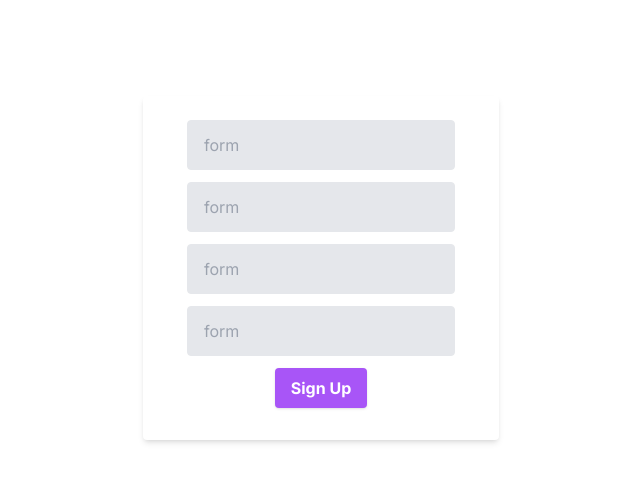
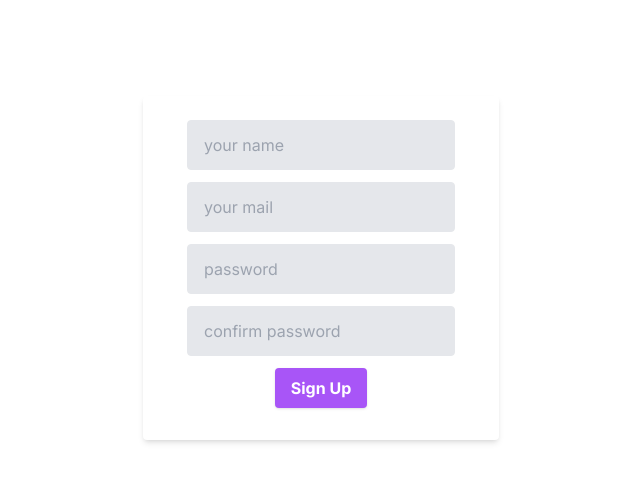
Before and after one commit to JoseOgam/Next20, a Next.js app in the folder auth/: page / in a window 1280 px wide. Shown: the top 482 px of the page, without its empty margins (319-959 px from the left). Built offline with nearby package versions, Linux system fonts and the light colour scheme.

Commit message:
created signup component

```diff
--- a/auth/components/Signup.tsx
+++ b/auth/components/Signup.tsx
@@ -6,35 +6,39 @@ const Signup = () => {
       <form className="bg-white shadow-md rounded px-8 pt-6 pb-8 mb-4">
         <div className="w-full md:w-full px-3 mb-6 md:mb-0">
           <input
-            placeholder="form"
+            placeholder="your name"
             className="appearance-none block w-full bg-gray-200
              text-gray-700 border border-gray-200 rounded py-3 px-4 focus:outline-none focus:bg-white focus:border-gray-500"
             type="text"
+            required
           />
         </div>
         <div className="w-full md:w-full px-3 mb-6 md:mb-0 pt-3">
           <input
-            placeholder="form"
+            placeholder="your mail"
             className="appearance-none block w-full bg-gray-200
              text-gray-700 border border-gray-200 rounded py-3 px-4 focus:outline-none focus:bg-white focus:border-gray-500"
-            type="text"
+            type="email"
+            required
           />
         </div>
 
         <div className="w-full md:w-full px-3 mb-6 md:mb-0 pt-3">
           <input
-            placeholder="form"
+            placeholder="password"
             className="appearance-none block w-full bg-gray-200
              text-gray-700 border border-gray-200 rounded py-3 px-4 focus:outline-none focus:bg-white focus:border-gray-500"
-            type="text"
+            type="password"
+            required
           />
         </div>
         <div className="w-full md:w-full px-3 mb-6 md:mb-0 pt-3">
           <input
-            placeholder="form"
+            placeholder="confirm password"
             className="appearance-none block w-full bg-gray-200
              text-gray-700 border border-gray-200 rounded py-3 px-4 focus:outline-none focus:bg-white focus:border-gray-500"
-            type="text"
+            type="password"
+            required
           />
         </div>
         <div className="flex justify-center items-center md:w-full pt-3">
```
